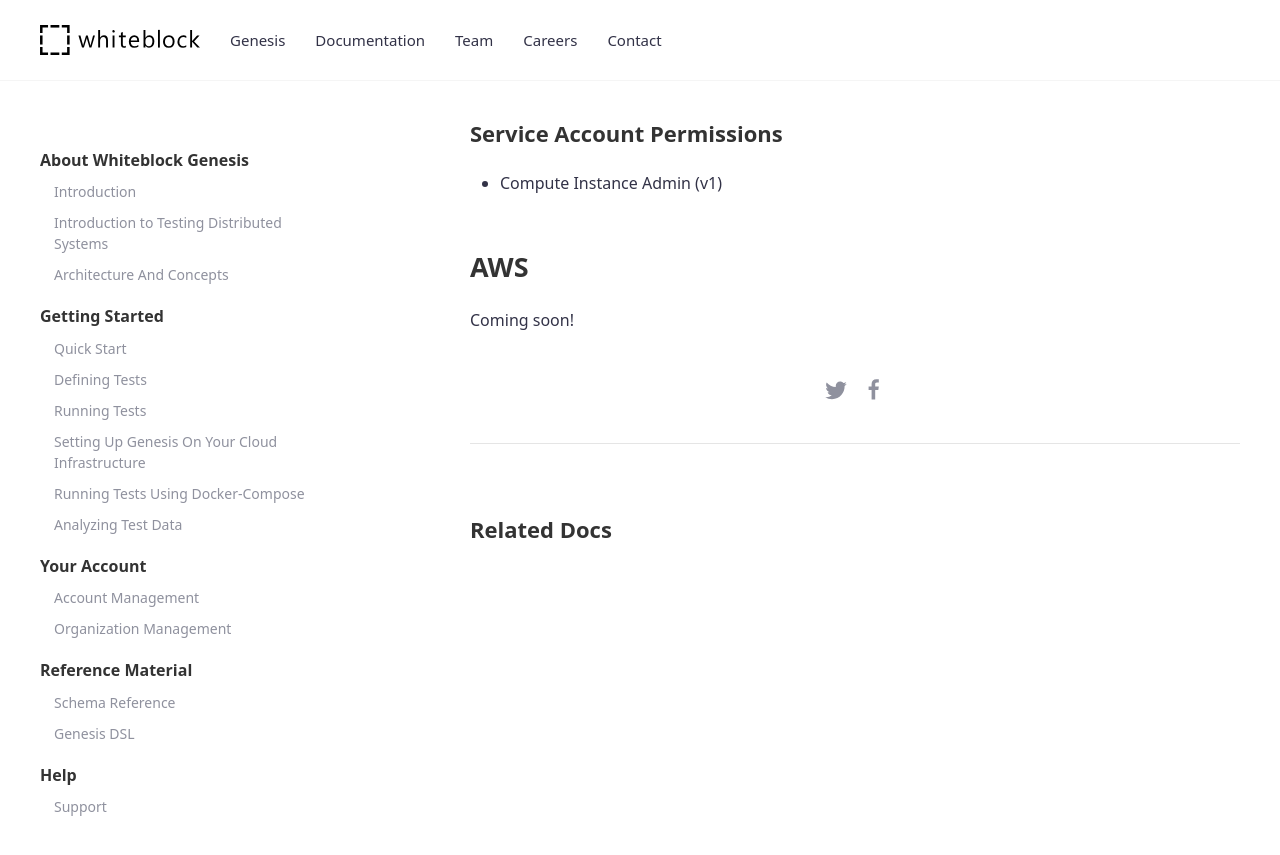
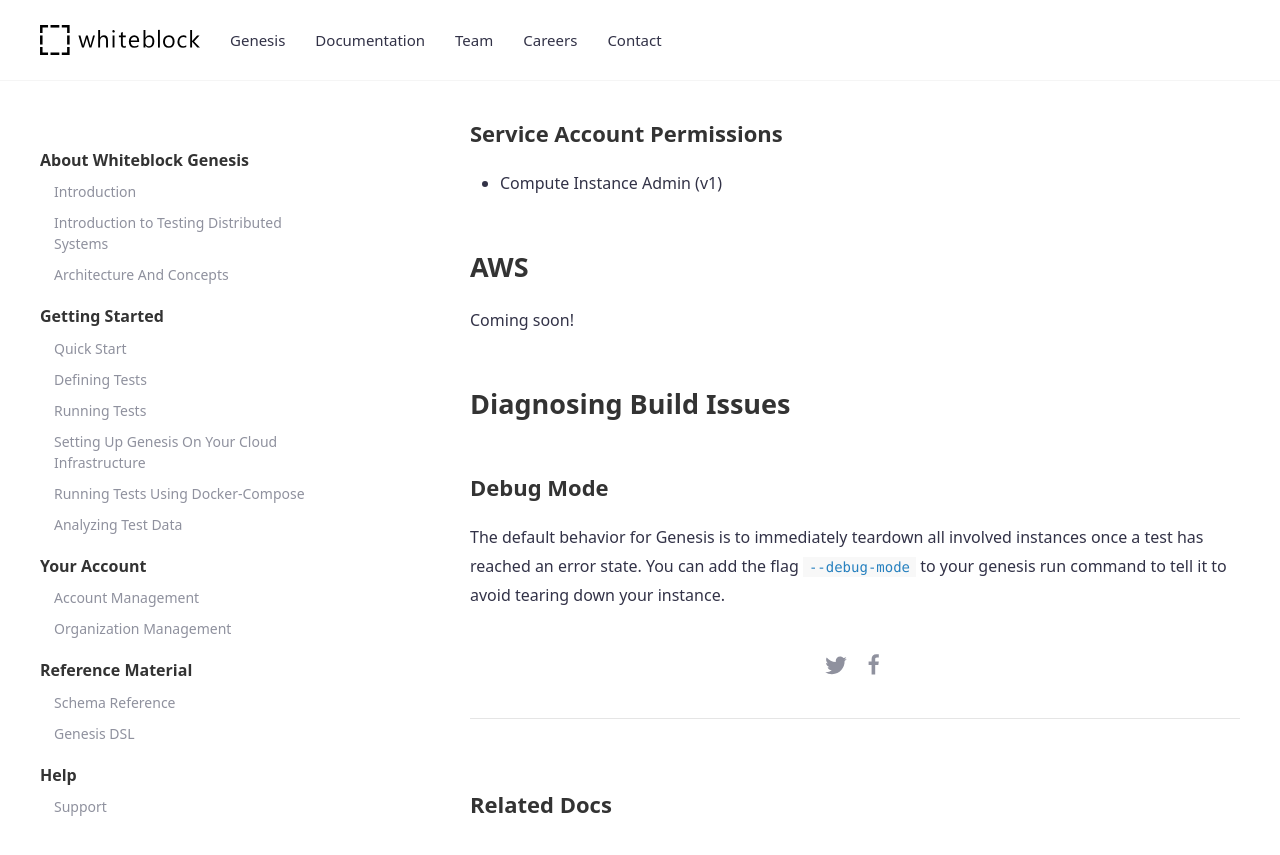
Before and after one commit to whiteblock/genesis-docs, a Jekyll site: the page built from _docs/running_on_your_infrastructure.md, in a window 1280 px wide and 900 px high, scrolled down 983 px. Shown: the top 855 px of the window. Built offline with Jekyll 4.4.1, drawn with Linux system fonts in a browser that asks for light colours.

Commit message:
more information

```diff
--- a/_docs/running_on_your_infrastructure.md
+++ b/_docs/running_on_your_infrastructure.md
@@ -26,3 +26,10 @@
 
 ## AWS
 Coming soon!
+
+
+
+## Diagnosing Build Issues
+
+### Debug Mode
+The default behavior for Genesis is to immediately teardown all involved instances once a test has reached an error state. You can add the flag `--debug-mode` to your genesis run command to tell it to avoid tearing down your instance.
```
